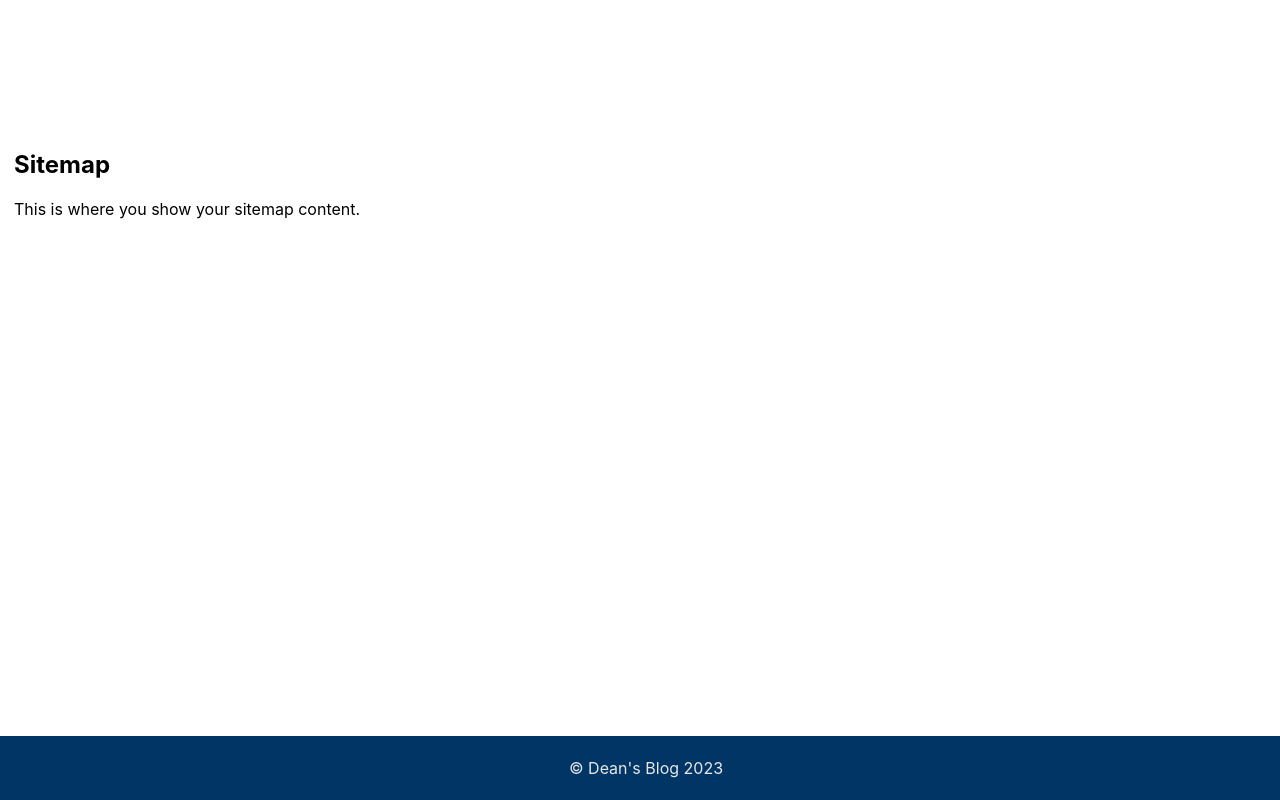
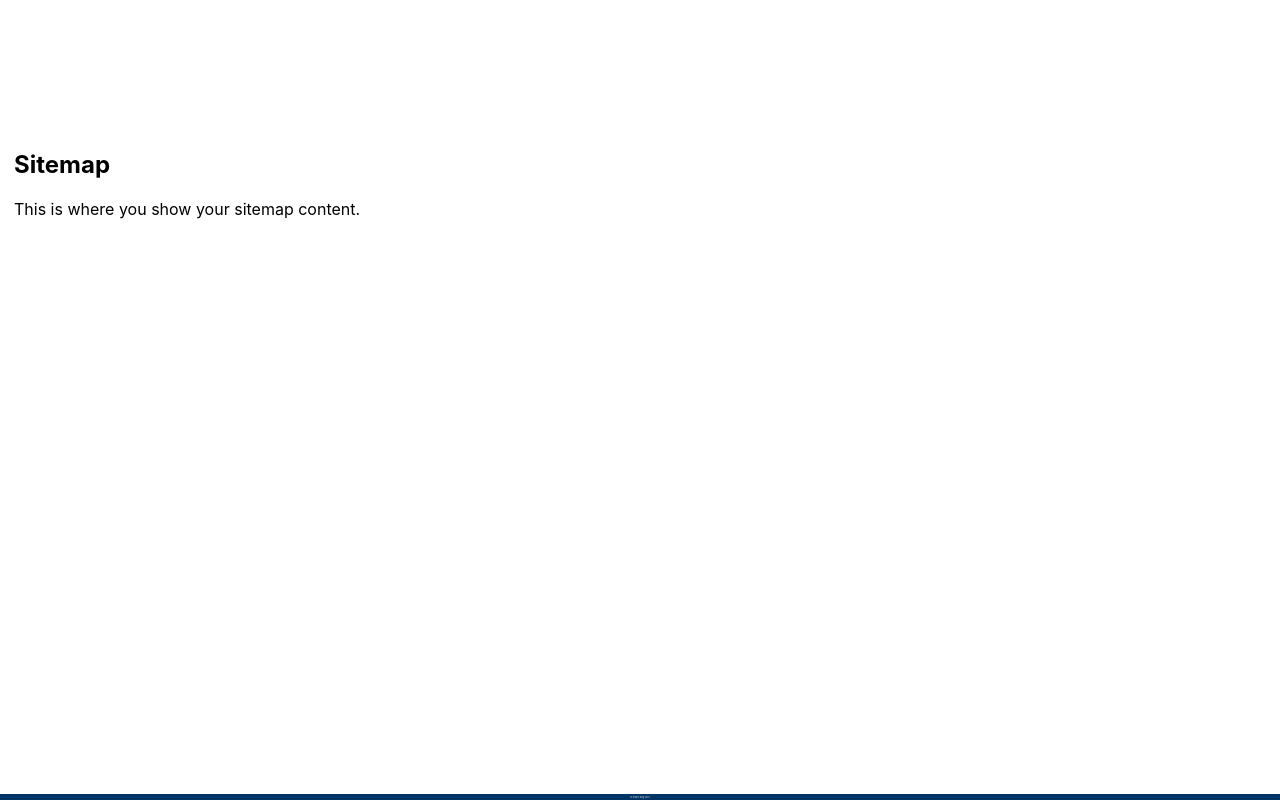
Before and after one commit to shengshengyang/shengshengyang.github.io, a React (Create React App) app: page /Sitemap in a window 1280 px wide. Built offline with nearby package versions, Linux system fonts and the light colour scheme.

Commit message:
Modify: header and footer layout

```diff
--- a/src/components/footer/Footer.css
+++ b/src/components/footer/Footer.css
@@ -1,9 +1,9 @@
 footer{
     background-color: #003566;
     color: #E7E7E7;
-    padding: 6px;
     text-align: center;
     position: fixed;
     bottom: 0;
     width: 100%;
+    font-size: 2px;
 }
--- a/src/components/header/Header.css
+++ b/src/components/header/Header.css
@@ -31,5 +31,5 @@ header {
 }
 
 header.hide {
-    transform: translateY(-60px);
+    transform: translateY(-55px);
 }
```
